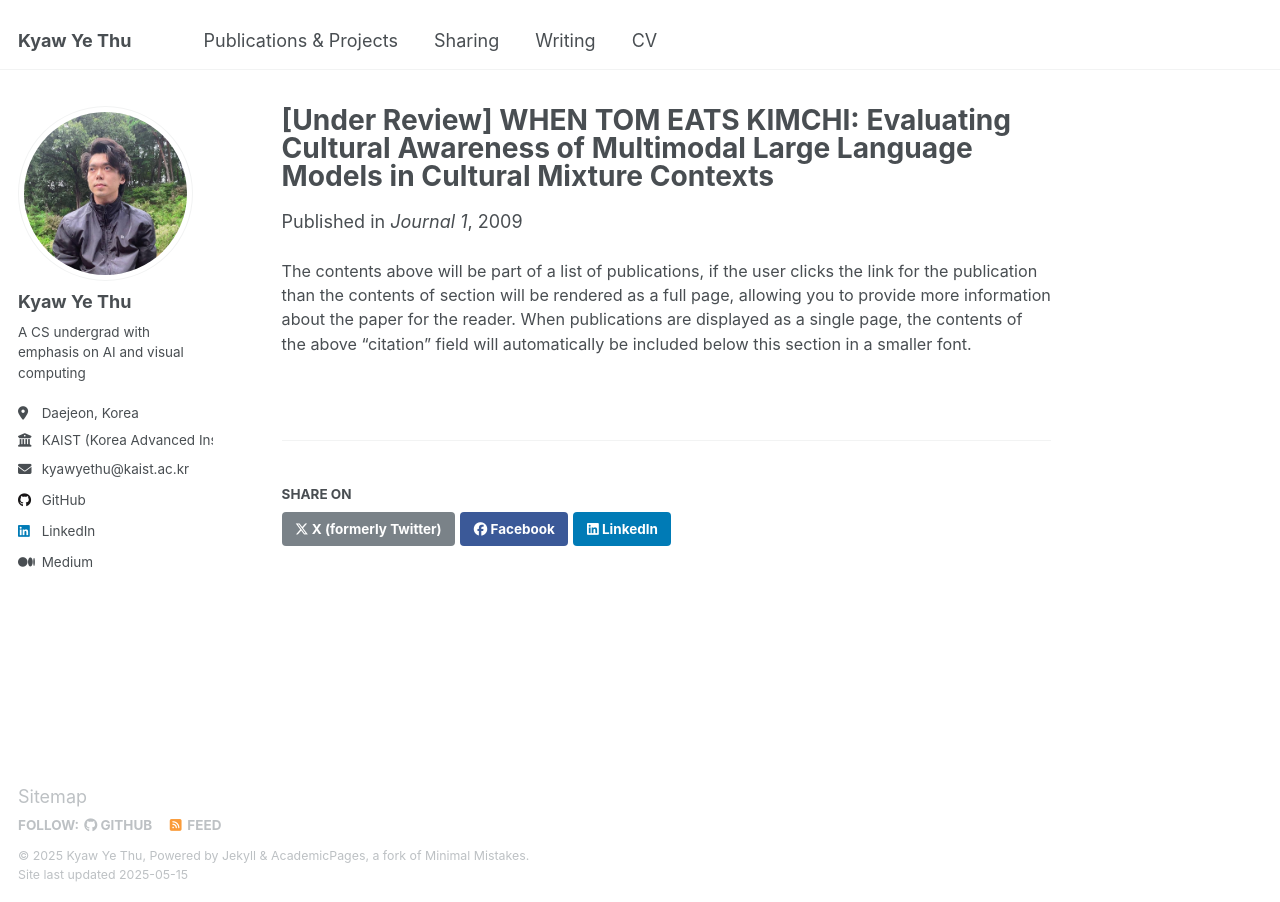
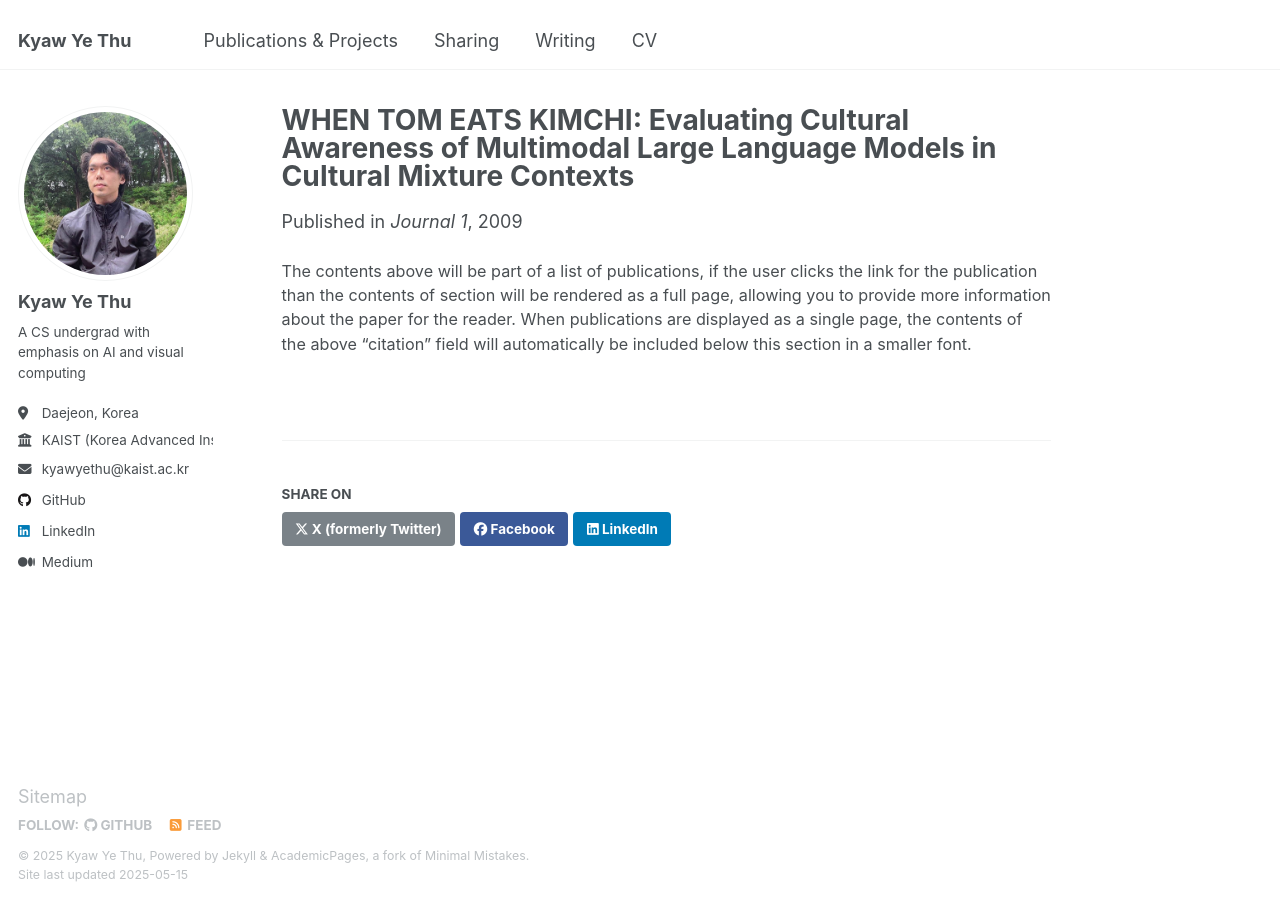
Before and after one commit to kyaw-yethu/kyaw-yethu.github.io, a Jekyll site: the page built from _publications/1-paper-mixcube.md, in a window 1280 px wide. Built offline with Jekyll 4.4.1, drawn with Linux system fonts in a browser that asks for light colours.

Commit message:
cv and publication updated

```diff
--- a/_publications/1-paper-mixcube.md
+++ b/_publications/1-paper-mixcube.md
@@ -1,16 +1,16 @@
 ---
-title: "[Under Review] WHEN TOM EATS KIMCHI:
+title: "WHEN TOM EATS KIMCHI:
 Evaluating Cultural Awareness of Multimodal Large Language Models
 in Cultural Mixture Contexts"
 collection: publications
 category: manuscripts
 permalink:
-excerpt: 'In a highly globalized world, it is important for MLLMs to correctly recognize mixed-cultural inputs, where the elements in the input represent multiple cultures. To examine the robustness of MLLMs to mixed cultures, we introduce MixCuBe, a cross-cultural awareness benchmark, and study elements from five countries and four ethnicities.'
+excerpt: '*Received Outstanding Paper Award. In a highly globalized world, it is important for MLLMs to correctly recognize mixed-cultural inputs, where the elements in the input represent multiple cultures. To examine the robustness of MLLMs to mixed cultures, we introduce MixCuBe, a cross-cultural awareness benchmark, and study elements from five countries and four ethnicities.'
 date: 2009-10-01
 venue: 'Journal 1'
-githuburl: 'https://github.com/kyaw-yethu/MixCube_temp'
+githuburl: 'https://arxiv.org/abs/2503.16826'
 slidesurl:
-paperurl: 'http://academicpages.github.io/files/paper1.pdf'
+paperurl:
 citation:
 header:
     teaser: 'publication-mixcube.png'
```
Also changed, not shown: 1 other file.
